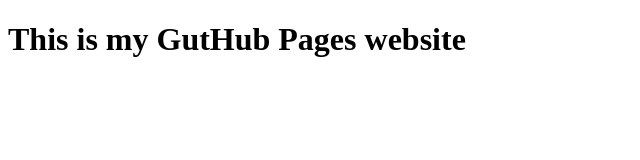
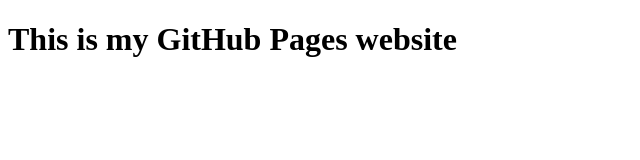
Before and after one commit to shaawwn/shaawwn.github.io, a plain HTML site: page index.html in a window 1280 px wide. Shown: the whole page, without its empty margins (0-640 px from the left). Drawn offline with Linux system fonts and the light colour scheme.

Commit message:
fixed spelling error

```diff
--- a/index.html
+++ b/index.html
@@ -6,6 +6,6 @@
         </title>
     </head>
     <body>
-        <h1>This is my GutHub Pages website</h1>
+        <h1>This is my GitHub Pages website</h1>
     </body>
 </html>
```
